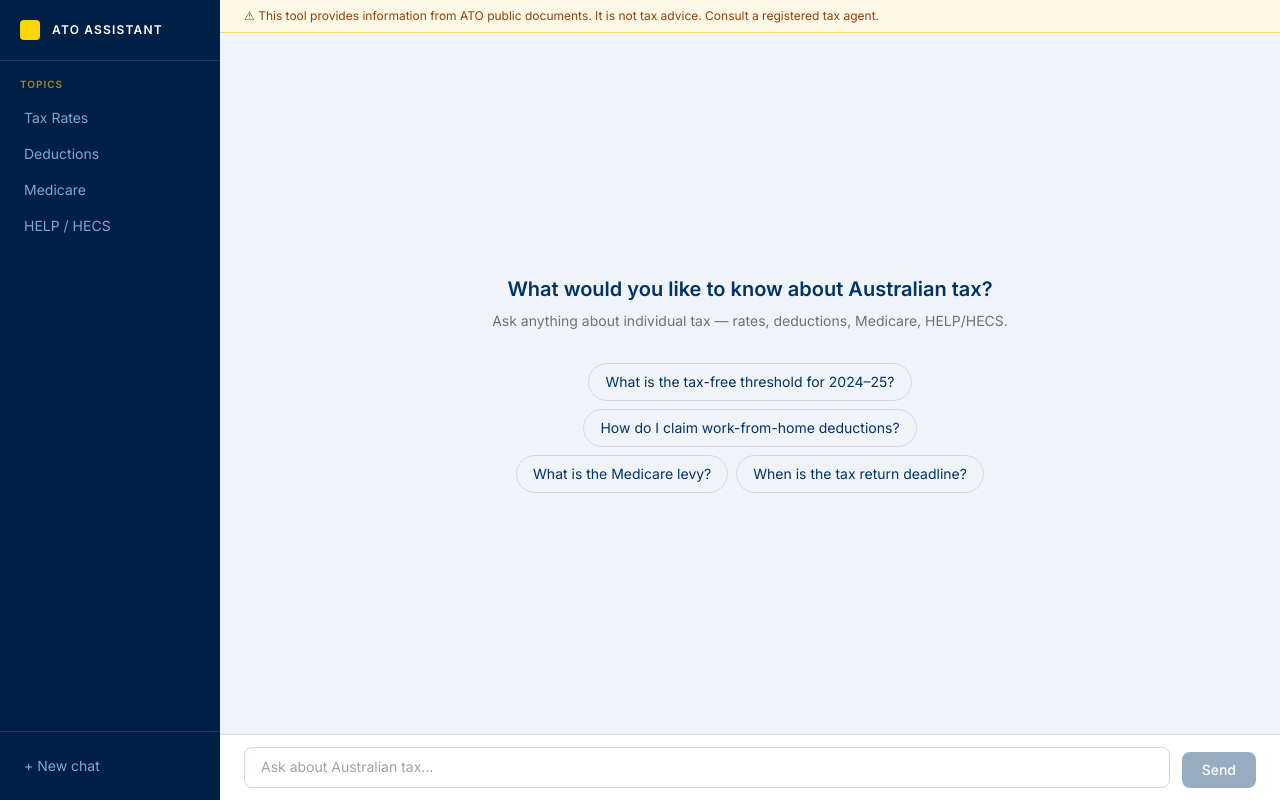
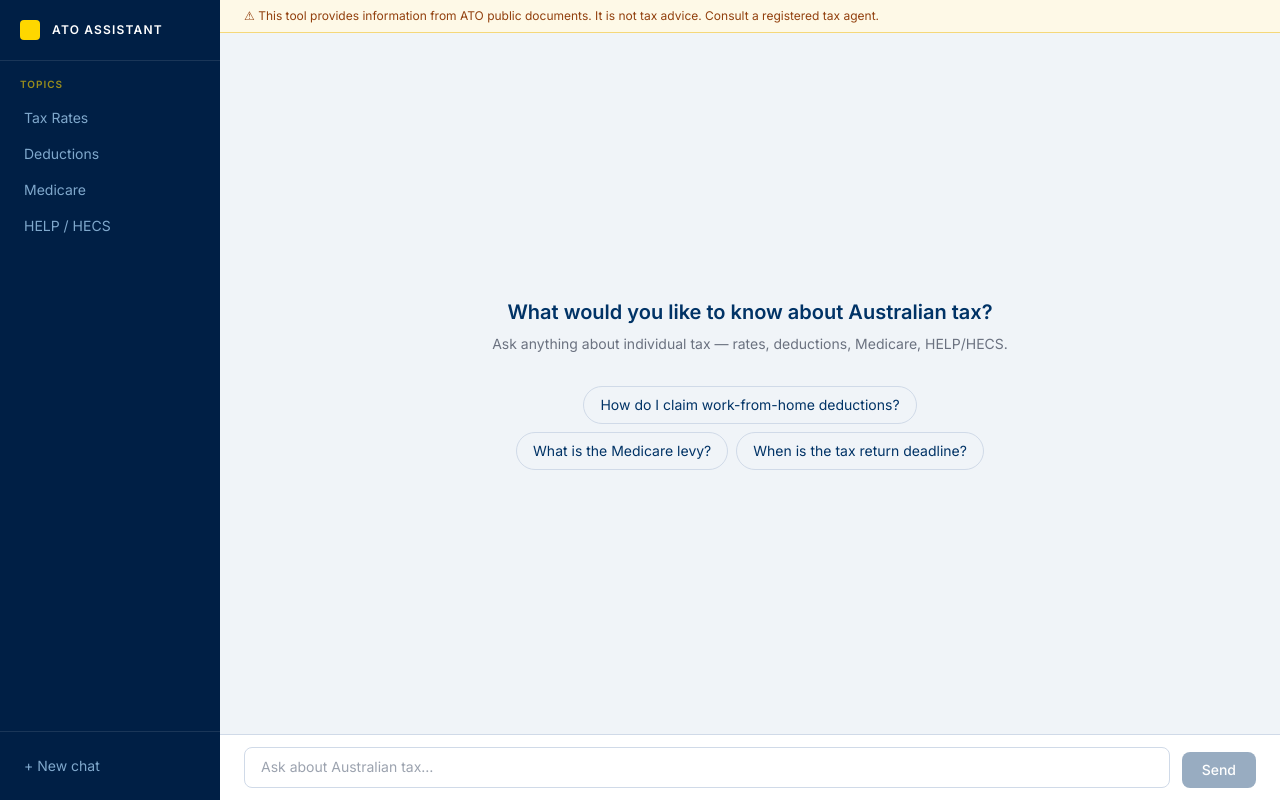
Before and after one commit to hhemanth/ato-assistant, a Next.js app in the folder apps/web/: page /chat in a window 1280 px wide. Built offline with nearby package versions, Linux system fonts and the light colour scheme.

Commit message:
Removing a empty state question

```diff
--- a/apps/web/components/chat/EmptyState.tsx
+++ b/apps/web/components/chat/EmptyState.tsx
@@ -1,5 +1,4 @@
 const SUGGESTIONS = [
-  "What is the tax-free threshold for 2024–25?",
   "How do I claim work-from-home deductions?",
   "What is the Medicare levy?",
   "When is the tax return deadline?",
```
